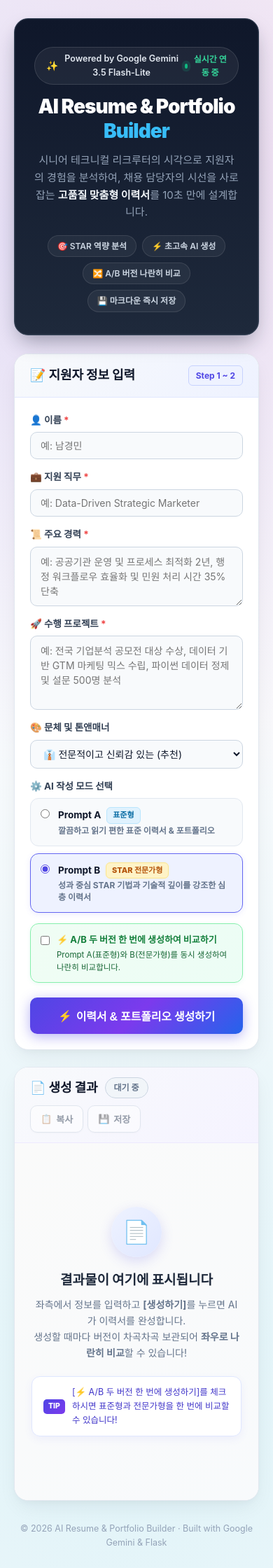
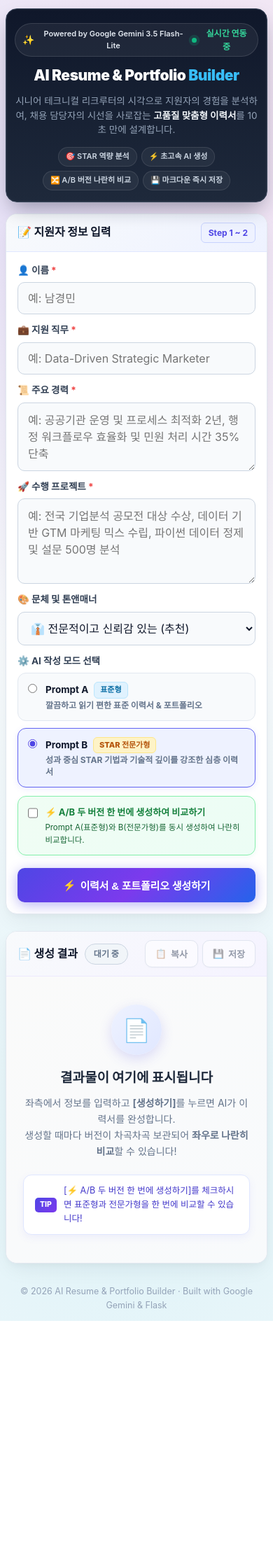
Before and after one commit to gyeong-lab/resume-builder, a Flask app: page / in a window 390 px wide. Shown: the whole page at 70% size. After the commit the page ends 1887 px from the top, so only its background shows below. Run offline with Flask 3, Linux system fonts and the light colour scheme; some libraries are stand-ins or nearby versions; some web fonts are replaced.

Commit message:
Enable mobile access via 0.0.0.0 and add mobile responsive touch styling

```diff
--- a/app.py
+++ b/app.py
@@ -156,7 +156,9 @@ def generate():
             "error": f"서버 처리 중 오류가 발생했습니다: {str(e)}"
         }), 500
 
-# 7. 서버 실행 진입점
+# 7. 서버 실행 진입점 (0.0.0.0으로 열어 모바일 스마트폰 접속 지원)
 if __name__ == "__main__":
-    logger.info("Flask 서버를 시작합니다. http://127.0.0.1:5000 에 접속하세요.")
-    app.run(host="127.0.0.1", port=5000, debug=True)
+    logger.info("Flask 서버를 시작합니다.")
+    logger.info("👉 PC 접속:     http://127.0.0.1:5000")
+    logger.info("📱 모바일 접속: http://10.211.5.31:5000")
+    app.run(host="0.0.0.0", port=5000, debug=True)
--- a/static/css/style.css
+++ b/static/css/style.css
@@ -950,3 +950,128 @@ pre.raw-markdown {
     font-size: 12.5px;
     color: #94a3b8;
 }
+
+/* ==========================================================
+   13. [모바일 완벽 연동] 스마트폰 전용 반응형 & 터치 최적화
+   ========================================================== */
+@media (max-width: 768px) {
+    body {
+        padding: 12px 8px;
+    }
+
+    .app-header {
+        padding: 26px 16px 20px;
+        border-radius: 16px;
+        margin-bottom: 16px;
+    }
+
+    .hero-title {
+        font-size: 24px;
+        letter-spacing: -0.02em;
+    }
+
+    .hero-subtitle {
+        font-size: 13.5px;
+        margin-bottom: 14px;
+        line-height: 1.55;
+    }
+
+    .hero-chips {
+        gap: 6px;
+    }
+
+    .chip {
+        font-size: 11px;
+        padding: 4px 10px;
+    }
+
+    /* 카드 여백 및 폼 터치 최적화 */
+    .card {
+        border-radius: 16px;
+    }
+
+    .left-card .card-header,
+    .right-card .card-header {
+        padding: 12px 16px;
+    }
+
+    .card-header h2 {
+        font-size: 16px;
+    }
+
+    .form-body {
+        padding: 16px;
+        gap: 12px;
+    }
+
+    /* iOS 사파리 자동 화면 줌 방지 (16px 이상) & 터치 영역 확보 */
+    input[type="text"],
+    textarea,
+    select {
+        font-size: 16px !important;
+        padding: 12px 14px;
+        border-radius: 10px;
+    }
+
+    .btn-primary {
+        padding: 14px;
+        font-size: 15px;
+        min-height: 48px;
+    }
+
+    /* 우측 패널 모바일 스크롤 최적화 */
+    .right-card {
+        min-height: auto;
+    }
+
+    .result-display,
+    .compare-display {
+        padding: 16px 14px;
+        max-height: 520px;
+    }
+
+    .markdown-body {
+        font-size: 14px;
+        line-height: 1.75;
+    }
+
+    .markdown-body h1 {
+        font-size: 18px;
+    }
+
+    .markdown-body h2 {
+        font-size: 15px;
+    }
+
+    /* A/B 비교 뷰 모바일 1열 자동 전환 */
+    .compare-grid {
+        grid-template-columns: 1fr;
+        gap: 14px;
+    }
+
+    .compare-col-body {
+        max-height: 400px;
+        padding: 14px;
+    }
+
+    .version-tabs-group {
+        width: 100%;
+        justify-content: space-between;
+        margin-top: 4px;
+    }
+}
+
+@media (max-width: 480px) {
+    .app-header {
+        padding: 20px 12px 16px;
+    }
+
+    .hero-title {
+        font-size: 21px;
+    }
+
+    .brand-badge {
+        font-size: 11px;
+        padding: 4px 10px;
+    }
+}
```
